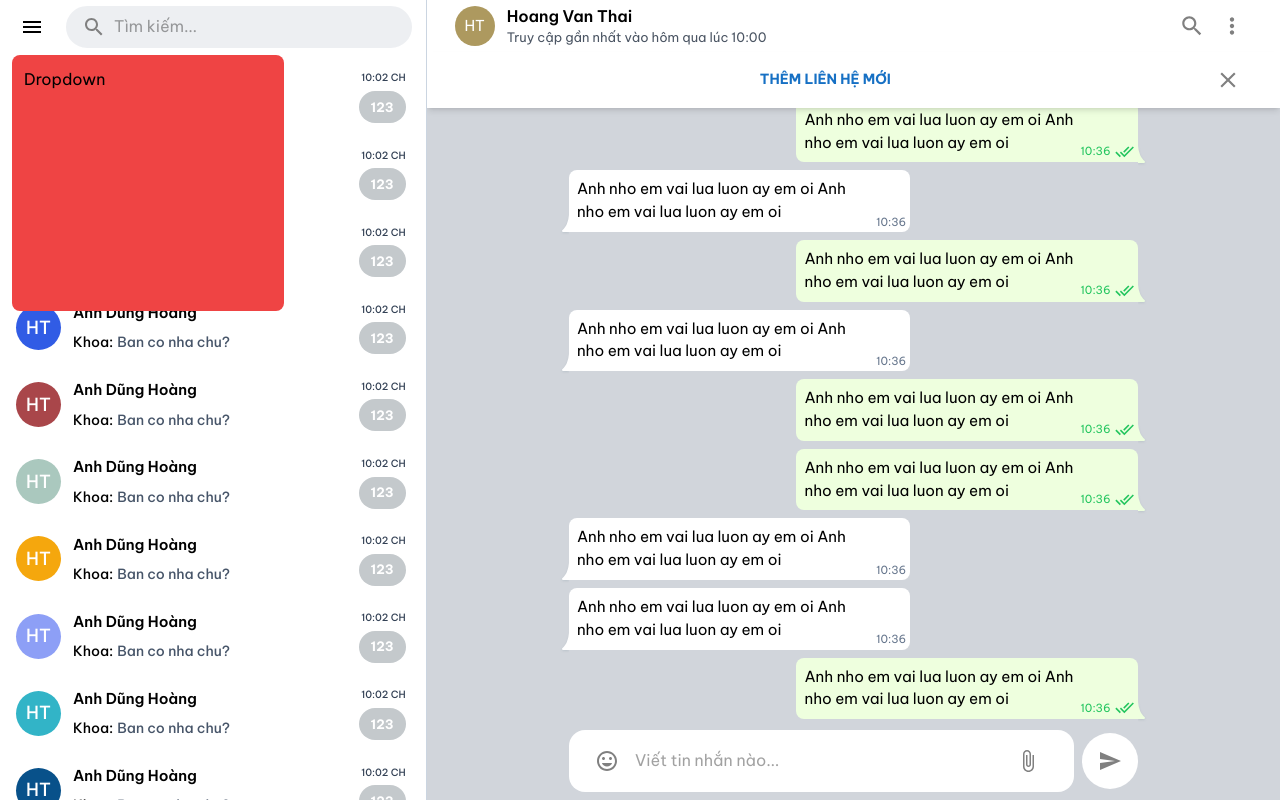
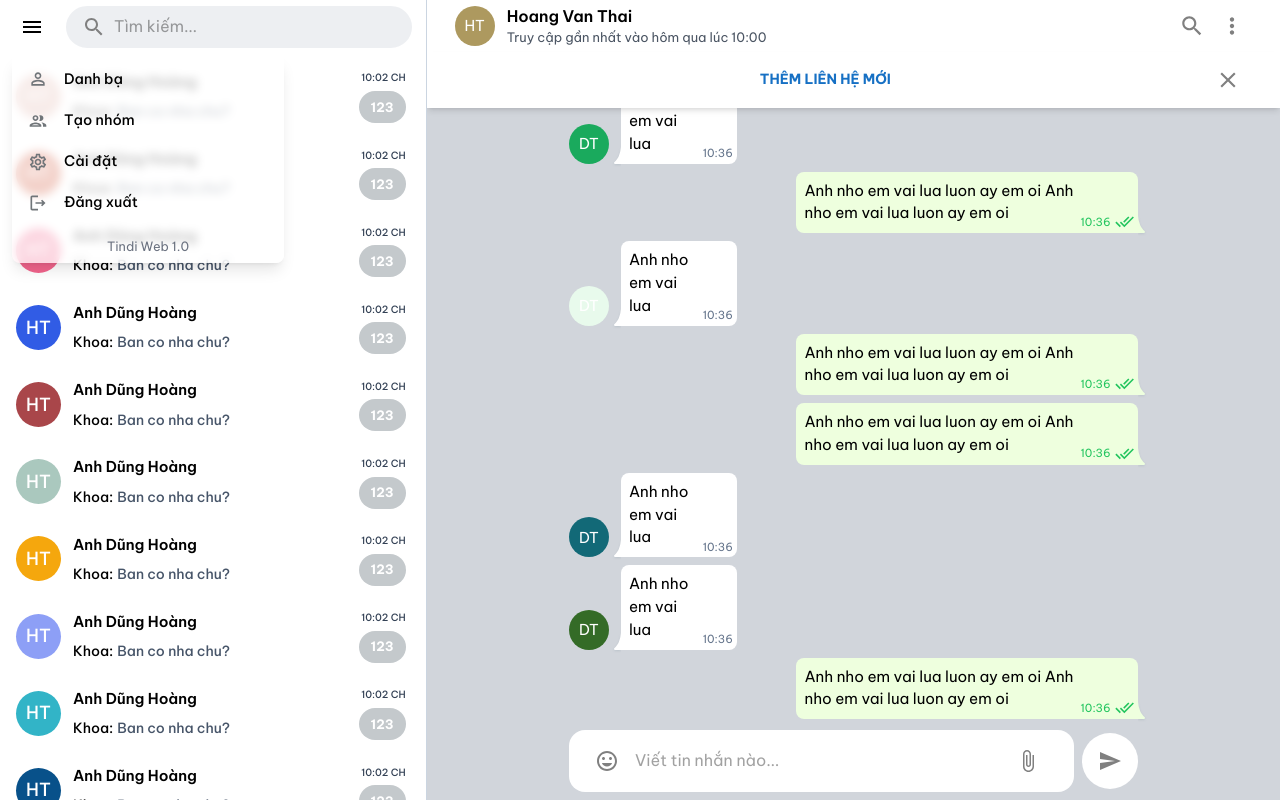
Before and after one commit to quantudev211154/FE_Tindi_N13_TS-Redux, a React (Vite) app: page / in a window 1280 px wide. Both pictures are taken after a click on the button 32 px from the left and 26 px from the top of the page. Built offline with nearby package versions, Linux system fonts and the light colour scheme.

Commit message:
Update a litte bit

```diff
--- a/src/components/main/left/left_header/dropdown_menu/Dropdown.tsx
+++ /dev/null
@@ -1,30 +0,0 @@
-interface Props {
-  open: boolean
-}
-
-const Dropdown = ({ open }: Props) => {
-  return (
-    <div
-      style={
-        open
-          ? {
-              visibility: 'visible',
-              opacity: '1',
-              width: '17rem',
-              height: '16rem',
-            }
-          : {
-              visibility: 'hidden',
-              opacity: '0',
-              width: '0rem',
-              height: '0rem',
-            }
-      }
-      className='absolute z-50 left-0 top-full mt-2 p-3 rounded-lg bg-red-500 transition-all duration-200'
-    >
-      Dropdown
-    </div>
-  )
-}
-
-export default Dropdown
--- a/src/components/main/left/left_header/dropdown_menu/DropdownMenu.tsx
+++ b/src/components/main/left/left_header/dropdown_menu/DropdownMenu.tsx
@@ -1,7 +1,7 @@
 import { Menu } from '@mui/icons-material'
 import { Button } from '@mui/material'
-import Dropdown from './Dropdown'
 import { useState } from 'react'
+import Dropdown from './dropdown/Dropdown'
 
 const DropdownMenu = () => {
   const [openDropdown, setOpenDropdown] = useState(false)
--- /dev/null
+++ b/src/components/main/left/left_header/dropdown_menu/dropdown/Dropdown.tsx
@@ -0,0 +1,82 @@
+import {
+  GroupOutlined,
+  LogoutOutlined,
+  PersonOutlineOutlined,
+  SettingsOutlined,
+} from '@mui/icons-material'
+import { nanoid } from '@reduxjs/toolkit'
+import DropdownItem, {
+  IDropdownItemProps,
+} from '../../../../../../utilities/DropdownItem'
+import {
+  handleClickOnContactBtn,
+  handleClickOnLogoutBtn,
+  handleClickOnNewGroupBtn,
+  handleClickOnSettingBtn,
+} from './DropdownItemHandleClick'
+
+interface Props {
+  open: boolean
+}
+
+const dropdownItemList: IDropdownItemProps[] = [
+  {
+    icon: <PersonOutlineOutlined />,
+    label: 'Danh bạ',
+    handleClick: handleClickOnContactBtn,
+  },
+  {
+    icon: <GroupOutlined />,
+    label: 'Tạo nhóm',
+    handleClick: handleClickOnNewGroupBtn,
+  },
+  {
+    icon: <SettingsOutlined />,
+    label: 'Cài đặt',
+    handleClick: handleClickOnSettingBtn,
+  },
+  {
+    icon: <LogoutOutlined />,
+    label: 'Đăng xuất',
+    handleClick: handleClickOnLogoutBtn,
+  },
+]
+
+const Dropdown = ({ open }: Props) => {
+  return (
+    <div
+      style={
+        open
+          ? {
+              visibility: 'visible',
+              opacity: '1',
+              width: '17rem',
+              height: '13rem',
+              fontSize: '.9rem',
+            }
+          : {
+              visibility: 'hidden',
+              opacity: '0',
+              width: '0rem',
+              height: '0rem',
+              fontSize: '0rem',
+            }
+      }
+      className='absolute max-h-[calc(100*var(--vh) - 3.75rem)] flex flex-col justify-start z-50 left-0 top-full mt-2 p-1
+      rounded-lg bg-[rgba(255,255,255,0.733333)] backdrop-blur-[5px] shadow-lg transition-all duration-200'
+    >
+      {dropdownItemList.map((item) => (
+        <div key={nanoid()} className='w-full'>
+          <DropdownItem item={item} />
+        </div>
+      ))}
+      <div className='w-full text-center pt-3'>
+        <span className='font-normal text-[.8rem] text-gray-500'>
+          Tindi Web 1.0
+        </span>
+      </div>
+    </div>
+  )
+}
+
+export default Dropdown
--- /dev/null
+++ b/src/components/main/left/left_header/dropdown_menu/dropdown/DropdownItemHandleClick.ts
@@ -0,0 +1,4 @@
+export const handleClickOnContactBtn = () => {}
+export const handleClickOnNewGroupBtn = () => {}
+export const handleClickOnSettingBtn = () => {}
+export const handleClickOnLogoutBtn = () => {}
--- a/src/components/main/right/chat_container/add_contact_bar/AddContactBar.tsx
+++ b/src/components/main/right/chat_container/add_contact_bar/AddContactBar.tsx
@@ -28,6 +28,7 @@ const AddContactBar = (props: Props) => {
           },
         }}
         disableElevation
+        onClick={closeAddContactBar}
       >
         <span>Thêm liên hệ mới</span>
       </Button>
--- a/src/components/main/right/chat_container/chat_main/message_list/messages/Messages.tsx
+++ b/src/components/main/right/chat_container/chat_main/message_list/messages/Messages.tsx
@@ -1,6 +1,8 @@
 import { DoneAll } from '@mui/icons-material'
 import React, { useEffect, useRef } from 'react'
+import UserAvatar from '../../../../../../../utilities/user_avatar/UserAvatar'
 import ClipPathMsg from './ClipPathMsg'
+import { AVATAR_SMALL } from './../../../../../../../constants/UserAvatarConstant'
 
 type Props = {
   fromSelf: boolean
@@ -30,13 +32,22 @@ const Messages = ({ fromSelf }: Props) => {
         </div>
       ) : (
         <div className='relative justify-start mt-[.5rem] flex flex-row'>
-          <ClipPathMsg fromSelf={fromSelf} />
-          <div className='relative bg-white max-w-[60%] break-words p-2 pr-12 justify-end rounded-lg rounded-bl-none'>
-            <p className='text-[.95rem]'>
-              Anh nho em vai lua luon ay em oi Anh nho em vai lua luon ay em oi
-            </p>
-            <div className='absolute right-1 bottom-[.1rem] text-slate-500'>
-              <p className='text-[0.7rem]'>10:36</p>
+          <div className='mr-3 flex flex-col justify-end'>
+            <figure>
+              <UserAvatar
+                size='AVATAR_SMALL'
+                name='Do Quynh Trinh'
+                avatar={''}
+              />
+            </figure>
+          </div>
+          <div className='relative'>
+            <ClipPathMsg fromSelf={fromSelf} />
+            <div className='relative bg-white max-w-[60%] break-words p-2 pr-12 justify-end rounded-lg rounded-bl-none'>
+              <p className='text-[.95rem]'>Anh nho em vai lua </p>
+              <div className='absolute right-1 bottom-[.1rem] text-slate-500'>
+                <p className='text-[0.7rem]'>10:36</p>
+              </div>
             </div>
           </div>
         </div>
--- a/src/components/main/right/chat_container/expanded_search/SearchExpanded.tsx
+++ b/src/components/main/right/chat_container/expanded_search/SearchExpanded.tsx
@@ -11,8 +11,9 @@ const SearchExpanded = (props: Props) => {
   const { openExpandedPanel } = useAppSelector(currentChatNavigationState)
 
   useEffect(() => {
-    if (openExpandedPanel) ref.current!.style.width = 'calc(100%/2)'
-    else ref.current!.style.width = '0'
+    openExpandedPanel
+      ? (ref.current!.style.width = 'calc(100%/2)')
+      : (ref.current!.style.width = '0')
   }, [openExpandedPanel])
 
   return (
--- /dev/null
+++ b/src/utilities/DropdownItem.tsx
@@ -0,0 +1,43 @@
+import { Button } from '@mui/material'
+import { ReactNode } from 'react'
+
+export type IDropdownItemProps = {
+  icon: ReactNode
+  label: string
+  handleClick: React.MouseEventHandler<HTMLButtonElement> | undefined
+}
+
+type Props = {
+  item: IDropdownItemProps
+}
+
+const DropdownItem = ({ item: { icon, label, handleClick } }: Props) => {
+  return (
+    <Button
+      variant='contained'
+      fullWidth={true}
+      startIcon={icon}
+      sx={{
+        py: 1,
+        bgcolor: 'transparent',
+        color: 'black',
+        fontWeight: 'medium',
+        textTransform: 'none',
+        justifyContent: 'flex-start',
+        fontSize: '1em',
+        '& svg': {
+          fill: '#707579',
+        },
+        '&:hover': {
+          bgcolor: 'rgb(228,228,229)',
+        },
+      }}
+      disableElevation
+      onClick={handleClick}
+    >
+      <span className='ml-2'>{label}</span>
+    </Button>
+  )
+}
+
+export default DropdownItem
```
